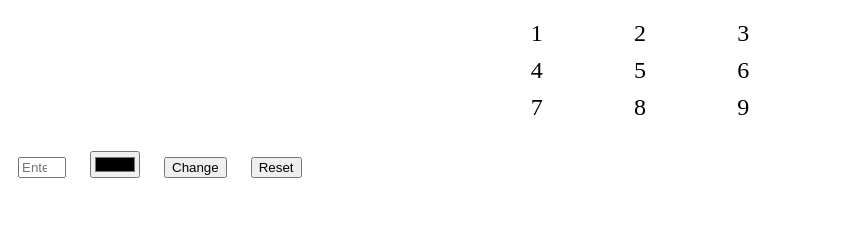
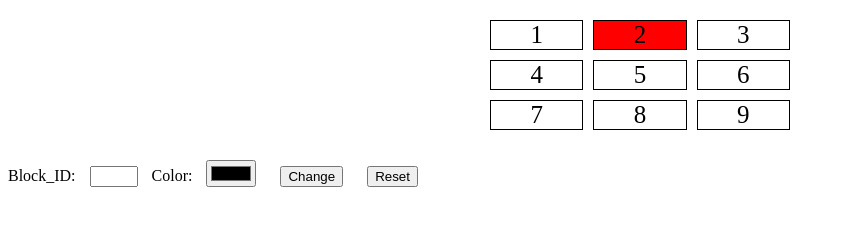
Before and after one commit to acciojob/Replit-Asian-Paints-debasisnayak12, a website: page main.html in a window 1280 px wide. Both pictures are taken after a click on the button "Change". Shown: the whole page, without its empty margins (0-845 px from the left). Drawn offline with Linux system fonts and the light colour scheme.

Commit message:
created a submission

```diff
--- a/main.html
+++ b/main.html
@@ -19,11 +19,14 @@
 		<div class="grid-item" id="8">8</div>
 		<div class="grid-item" id="9">9</div>
 	</div>
-
-  <input type="number" id="block_id" min="1" max="9" placeholder="Enter block ID">
-  <input type="color" id="colour_id" placeholder="Enter color">
-  <button id="change_button">Change</button>
-  <button id="reset_button">Reset</button>
+	<form>
+		<label for="block_id">Block_ID:</label>
+		<input type="number" id="block_id" name="block_id" min="1" max="9">
+	    <label for="colour_id">Color:</label>
+		<input type="color" id="colour_id" name="colour_id">
+		<button type="button" id="change_button">Change</button>
+		<button type="button" id="reset_button">Reset</button>
+	</form>
     <script type="text/javascript" src="./script.js">
 </script>
 
--- a/script.js
+++ b/script.js
@@ -1,27 +1,23 @@
 //your JS code here. If required.
-const blockIdInput = document.getElementById("block_id");
-  const colorInput = document.getElementById("colour_id");
-  const changeButton = document.getElementById("change_button");
+const gridItems = document.querySelectorAll(".grid-item");
+const changeColor = document.getElementById("change_button");
 const resetButton = document.getElementById("reset_button");
-  const gridItems = document.querySelectorAll(".grid-item");
 
-  changeButton.addEventListener("click", function () {
-      const blockId = blockIdInput.value;
-      const color = colorInput.value;
-
-      gridItems.forEach(item => {
+changeColor.addEventListener('click', () => {
+	const color = document.getElementById("colour_id").value;
+	const blockId = document.getElementById("block_id").value;
+	const selectBlock = document.getElementById(blockId);
+	if(selectBlock){
+		gridItems.forEach((item)=>{
 			item.style.backgroundColor = "transparent";
 		});
-      const selectedBlock = document.getElementById(blockId);
-	  if (selectedBlock) {
-          selectedBlock.style.backgroundColor =  color;
-      } else {
-          alert("Block ID not found!");
+		selectBlock.style.backgroundColor = color;
+	}else{
+		alert("Invalid block Id. Please provide correct Id... ");
 	}
  });
-
-  resetButton.addEventListener("click", function () {
-      gridItems.forEach(item => {
+	resetButton.addEventListener('click', ()=>{
+		gridItems.forEach((item)=>{
 			item.style.backgroundColor = "transparent";
 		});
   });
--- a/styles.css
+++ b/styles.css
@@ -1,19 +1,22 @@
 /*  your css code here. If applicable */
-.grid-container {
-  display: grid;
-  grid-template-columns: repeat(3, 1fr);
-  gap: 10px;
-  width: 300px;
-  margin: 20px auto;
+.grid-container{
+	display:grid;
+	grid-template-columns: repeat(3, 1fr);
+	grid-gap:10px;
+	width:300px;
+	margin:20px auto;
 }
 
-.grid-item {
-  text-align: center;
-  font-size: 24px;
-  background-color: transparent;
-  cursor: pointer;
+.grid-item{
+	border:1px solid #000;
+	background-color:transparent;
+	text-align:center;
+	font-size:25px;
+	cursor:pointer;
 }
-
-input, button {
-  margin: 10px;
+.grid-item:nth-child(2){
+	background-color:rgb(255,0,0);
 }
+input , button {
+	margin:10px;
+}
```
Lines whose indentation alone changed are shown as unchanged.
